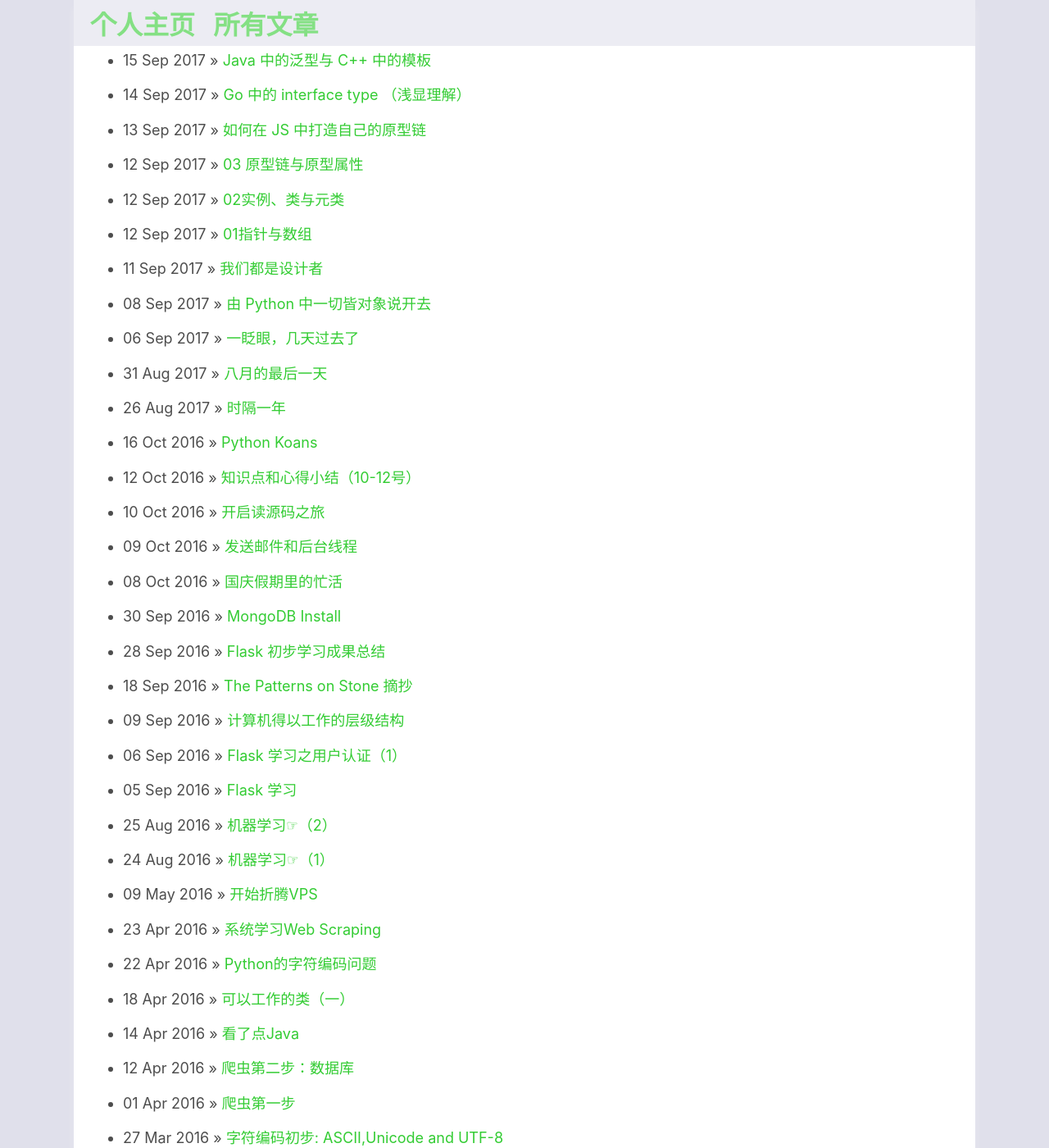
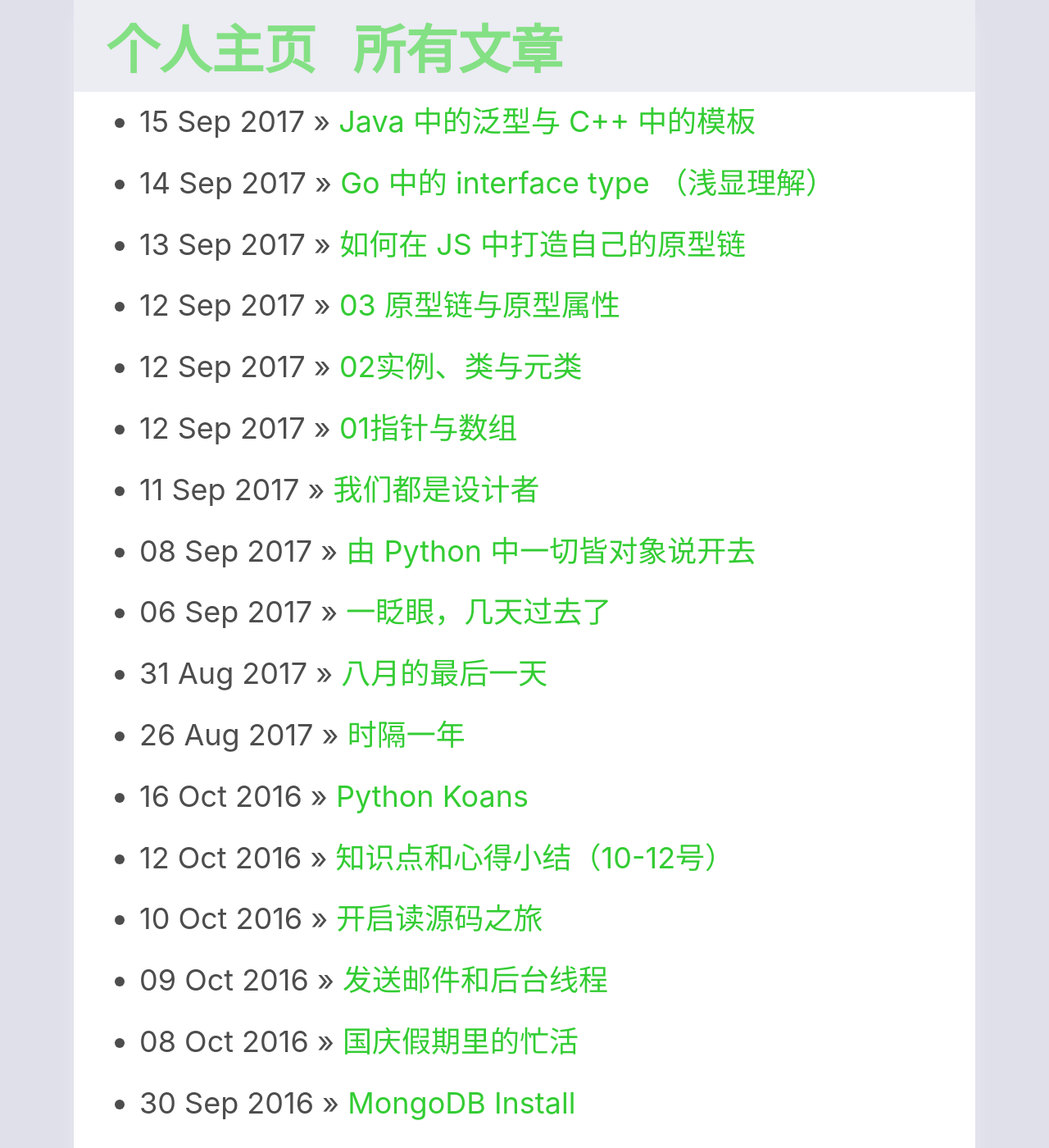
Before and after one commit to xxleyi/xxleyi.github.io, a Jekyll site: the page built from blog/index.html, in a window 1280 px wide and 1400 px high. Shown: the whole window at 82% size. Built offline with Jekyll 4.4.1, drawn with Linux system fonts in a browser that asks for light colours.

Commit message:
update the lookout.

```diff
--- a/_layouts/post.html
+++ b/_layouts/post.html
@@ -1,6 +1,7 @@
 <!DOCTYPE html>
 	<html>
 		<head>
+			<meta name="viewport" content="width=device-width, initial-scale=1">
 			<title>{{ page.title }}</title>
 			<link rel="stylesheet" type="text/css" href="/css/post.css">
 			<link rel="stylesheet" type="text/css" href="/css/pygments.css">
--- a/css/post.css
+++ b/css/post.css
@@ -29,11 +29,11 @@
     }
 }
 
-@media only screen and (min-width: 1000px){
+/*@media only screen and (min-width: 1000px){
     html {
         font-size: 10px !important;
     }
-}
+}*/
 
 body {
     max-width: 1100px;
```
